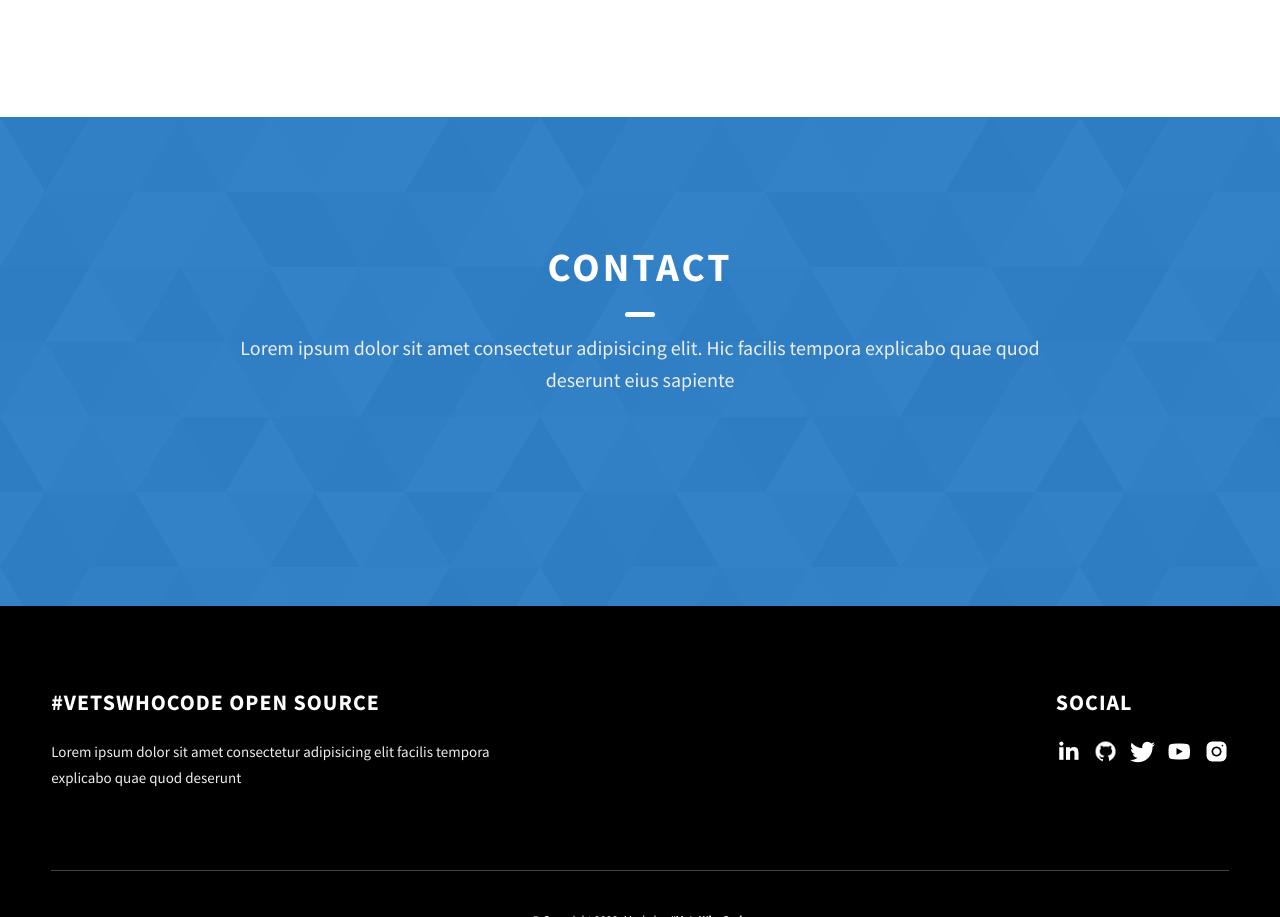
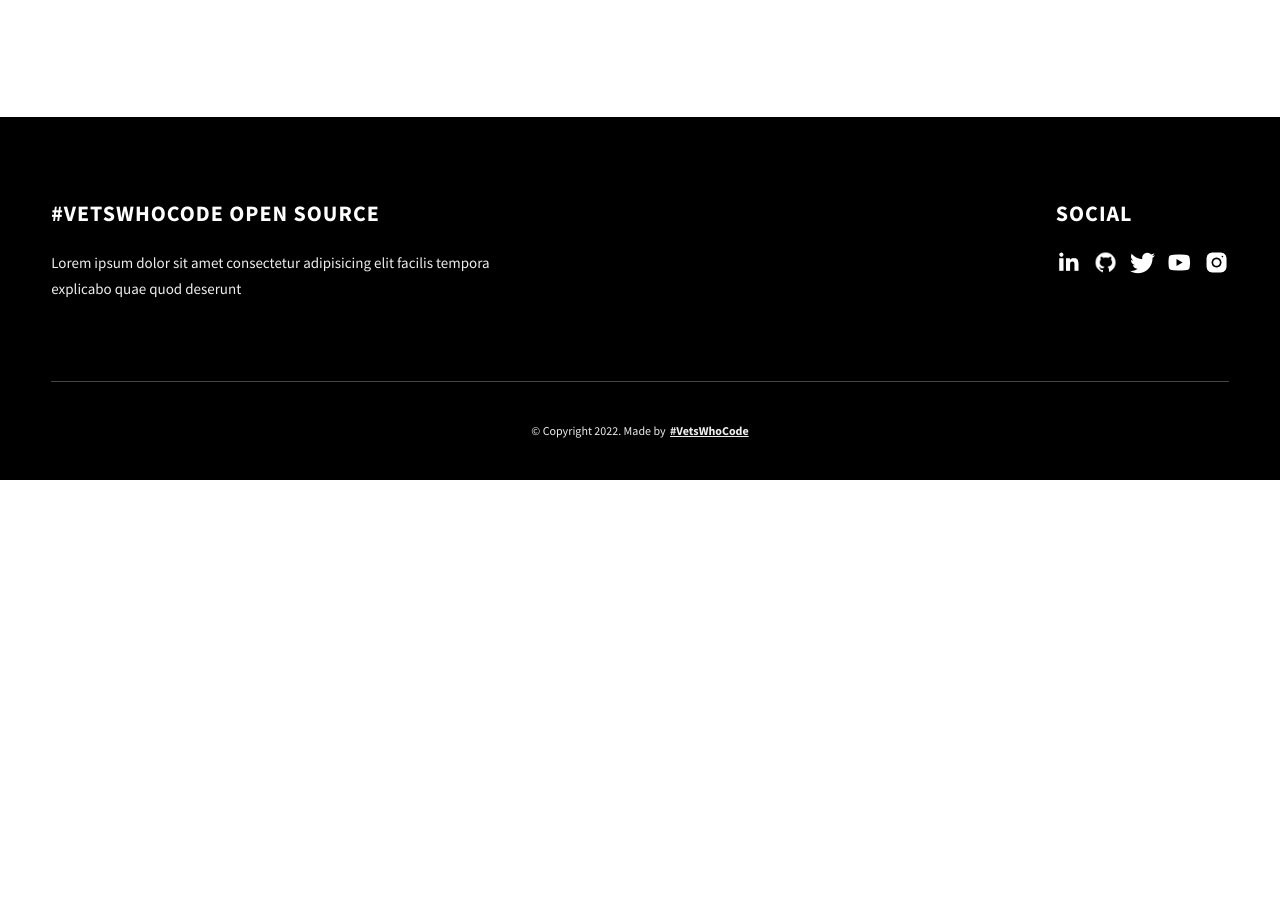
Before and after one commit to Vets-Who-Code/vets-who-code.github.io, a website: page index.html in a window 1280 px wide. Shown: the part 3511-4428 px from the top of the page. After the commit the page ends 3991 px from the top, so only its background shows below. Drawn offline with Linux system fonts and the light colour scheme.

Commit message:
removed contact us form

```diff
--- a/index.html
+++ b/index.html
@@ -274,17 +274,6 @@
         </div>
       </div>
     </section>
-    <section id="contact" class="contact sec-pad dynamicBg">
-      <div class="main-container">
-        <h2 class="heading heading-sec heading-sec__mb-med">
-          <span class="heading-sec__main heading-sec__main--lt">Contact</span>
-          <span class="heading-sec__sub heading-sec__sub--lt">
-            Lorem ipsum dolor sit amet consectetur adipisicing elit. Hic facilis
-            tempora explicabo quae quod deserunt eius sapiente
-          </span>
-        </h2>
-      </div>
-    </section>
     <footer class="main-footer">
       <div class="main-container">
         <div class="main-footer__upper">
```
